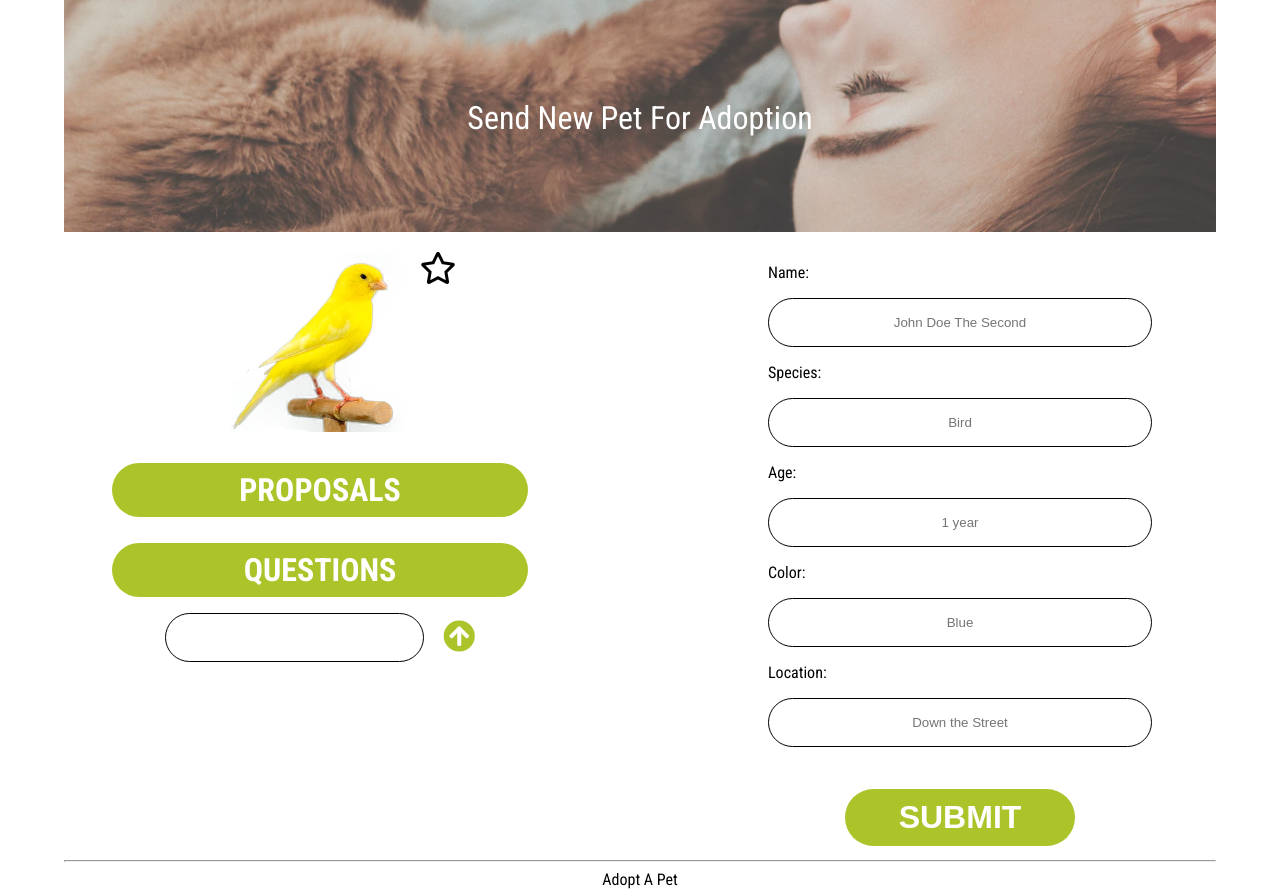
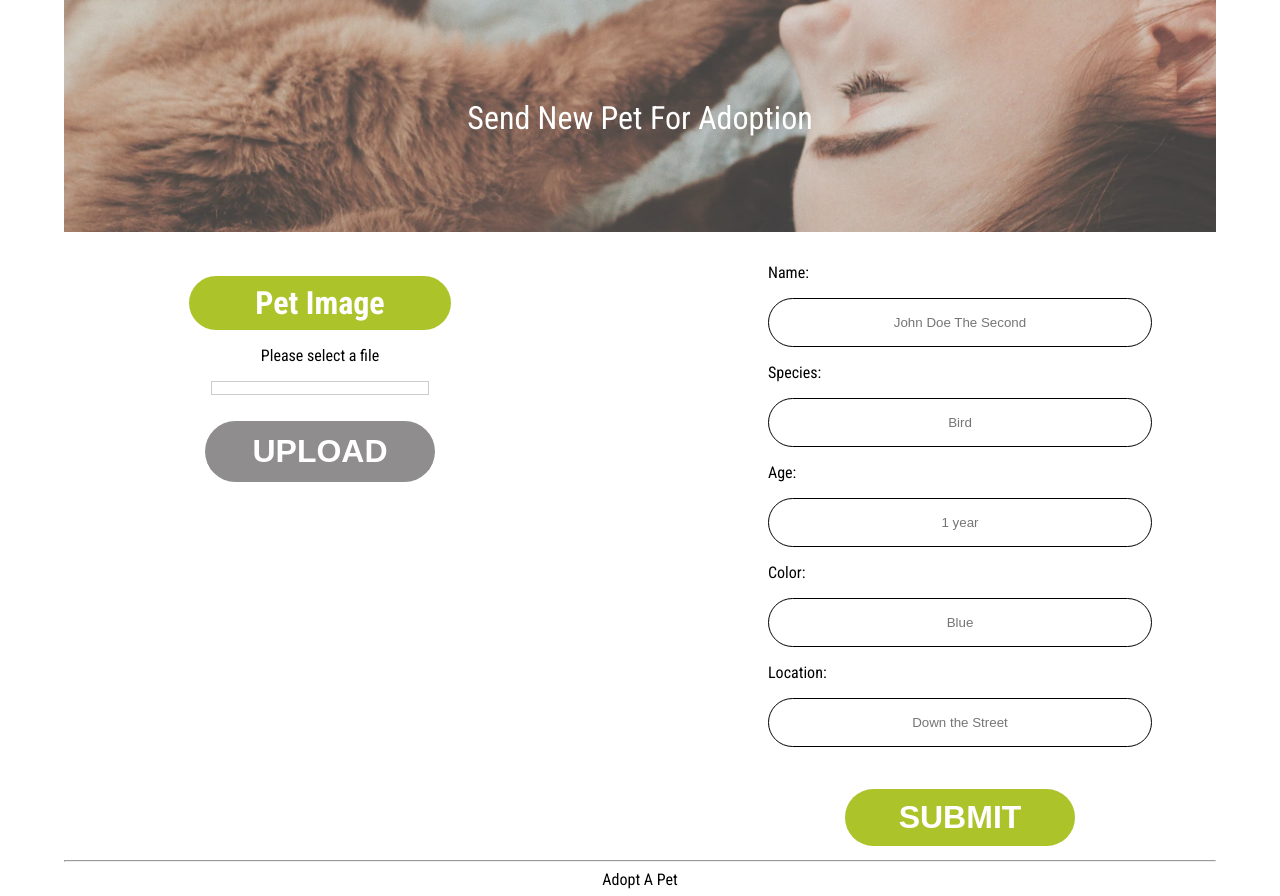
Before and after one commit to edurbrito/php-life-buddies, a PHP site: page /pages/new-pet.php in a window 1280 px wide. Shown: the part 120-1016 px from the top of the page. Run offline with PHP 8.4, Linux system fonts and the light colour scheme; the visitor is signed in with stand-in values (Sample User, id 1); some libraries are stand-ins or nearby versions.

Commit message:
Started Pet Photo input, in New Pet

```diff
--- a/css/new_pet.css
+++ b/css/new_pet.css
@@ -3,6 +3,7 @@
 }
 
 .pet-lists,
+.add-pet-image,
 .pet-info {
   width: 50%;
 }
@@ -14,6 +15,7 @@
   }
 
   .pet-lists,
+  .add-pet-image,
   .pet-info,
   .pet-info form {
     width: 100vw !important;
@@ -65,6 +67,44 @@
   font-weight: normal;
 }
 
+.add-pet-image {
+  display: flex;
+  justify-content: center;
+}
+
+.add-pet-image p {
+  text-align: center;
+}
+
+.add-pet-image form,
+.add-pet-image form label:first-child {
+  display: flex;
+  flex-direction: column;
+  margin-block-start: 0.83em;
+  margin-inline-start: 0px;
+  width: 60%;
+}
+
+input[type="file"] {
+  display: none;
+}
+
+.custom-file-upload {
+  border: 1px solid #ccc;
+  display: inline-block;
+  padding: 6px 12px;
+  cursor: pointer;
+  width: 50%;
+  margin: 0 auto;
+}
+
+.add-pet-image input[type="submit"] {
+  background: #8f8d8d;
+  padding: 10px;
+  color: white;
+  font-weight: bold;
+}
+
 .pet-info {
   display: flex;
   justify-content: center;
--- a/database/db_pet.php
+++ b/database/db_pet.php
@@ -38,7 +38,7 @@
     $users = $stmt->fetch();
 
     if($user != $users['user'] && $user != $users['adoptedBy'])
-        throw new PDOException();
+      throw new PDOException();
 
     $stmt = $db->prepare('INSERT INTO Photo VALUES(?, ?)');
     $stmt->execute(array($pet_id, $photo));
--- a/database/db_user.php
+++ b/database/db_user.php
@@ -8,7 +8,7 @@
   function checkUserPassword($email, $password) {
     $db = Database::instance()->db();
 
-    $stmt = $db->prepare('SELECT * FROM Login WHERE email = ?');
+    $stmt = $db->prepare('SELECT * FROM LoginData WHERE email = ?');
     $stmt->execute(array($email));
 
     $user = $stmt->fetch();
@@ -30,7 +30,7 @@
 
     $options = ['cost' => 12];
 
-    $stmt = $db->prepare('INSERT INTO Login VALUES(?, ?)');
+    $stmt = $db->prepare('INSERT INTO LoginData VALUES(?, ?)');
     $stmt->execute(array($email, password_hash($password, PASSWORD_DEFAULT, $options)));
     $stmt = $db->prepare('INSERT INTO User VALUES(?, ?, ?)');
     $stmt->execute(array($email, $name, $phone_number));
@@ -41,7 +41,7 @@
 
     $options = ['cost' => 12];
 
-    $stmt = $db->prepare('UPDATE Login SET email = ?, password = ? WHERE email = ?');
+    $stmt = $db->prepare('UPDATE LoginData SET email = ?, password = ? WHERE email = ?');
     $stmt->execute(array($newemail, password_hash($password, PASSWORD_DEFAULT, $options), $oldemail));
     $stmt = $db->prepare('UPDATE User SET name = ?, phone_number = ? WHERE email = ?');
     $stmt->execute(array($name, $phone_number, $newemail));
--- a/database/main.sql
+++ b/database/main.sql
@@ -1,6 +1,6 @@
 PRAGMA FOREIGN_KEYS = ON;
 
-CREATE TABLE Login(
+CREATE TABLE LoginData(
     email               VARCHAR(50) NOT NULL,
     password            VARCHAR(50) NOT NULL,
 
@@ -13,7 +13,7 @@ CREATE TABLE User(
     phone_number        INTEGER NOT NULL,
 
     CONSTRAINT UserPK PRIMARY KEY (email),
-    CONSTRAINT UserEmail FOREIGN KEY (email) REFERENCES Login ON DELETE CASCADE ON UPDATE CASCADE,
+    CONSTRAINT UserEmail FOREIGN KEY (email) REFERENCES LoginData ON DELETE CASCADE ON UPDATE CASCADE,
     CONSTRAINT PhoneNumberUNIQUE UNIQUE (phone_number)
 );
 
@@ -24,7 +24,7 @@ CREATE TABLE Shelter(
     location            VARCHAR(50) NOT NULL,
 
     CONSTRAINT ShelterPK PRIMARY KEY (email),
-    CONSTRAINT ShelterEmailFK FOREIGN KEY (email) REFERENCES Login ON DELETE RESTRICT ON UPDATE CASCADE
+    CONSTRAINT ShelterEmailFK FOREIGN KEY (email) REFERENCES LoginData ON DELETE RESTRICT ON UPDATE CASCADE
     CONSTRAINT PhoneNumberUNIQUE UNIQUE (phone_number)
 );
 
--- a/pages/new-pet.php
+++ b/pages/new-pet.php
@@ -5,14 +5,16 @@ session_start();
 if (!isset($_SESSION['email']))
     die(header('Location: ./login.php'));
 
+$msg=!empty($_SESSION['msg'])?$_SESSION['msg']:'';
+
 include_once('../templates/tpl_common.php');
 
 draw_header("Send New Pet For Adoption", array('new_pet.css'));
 ?>
 
 <section class="pet-container">
-    <section class="pet-lists">
-        <ul>
+    <section class="add-pet-image">
+        <!--<ul>
             <li>
                 <img src="../images/canary.png" alt="A yellow canary" width="200" height="180">
                 <i class="far fa-star fa-2x"></i>
@@ -27,7 +29,14 @@ draw_header("Send New Pet For Adoption", array('new_pet.css'));
                     <i class="fas fa-arrow-circle-up fa-2x"></i>
                 </div>
             </li>
-        </ul>
+        </ul>-->
+        <form action="../actions/action_upload_image.php" method="post" enctype="multipart/form-data">
+            <h2 class="large-text">Pet Image</h2>
+            <p><?= "Please select a file" ?></p>
+            <label for="pet-image" class="custom-file-upload"></label>
+            <input type="file" name="pet-image" id="pet-image">
+            <input type="submit" value="Upload" name="submit" class="large-text">
+        </form>
     </section>
 
     <section class="pet-info">
@@ -37,9 +46,9 @@ draw_header("Send New Pet For Adoption", array('new_pet.css'));
             <label for="species">Species:</label>
             <input type="text" name="species" placeholder="Bird" required>
             <label for="age">Age:</label>
-            <input type="text" name="age" placeholder="1 year" required>
+            <input type="text" name="age" placeholder="1 year">
             <label for="color">Color:</label>
-            <input type="text" name="color" placeholder="Blue" required>
+            <input type="text" name="color" placeholder="Blue">
             <label for="location">Location:</label>
             <input type="text" name="location" placeholder="Down the Street" required>
             <input type="submit" value="Submit" class="large-text">
```
Also changed, not shown: actions/action_upload_image.php (added, +46 -0 lines).
